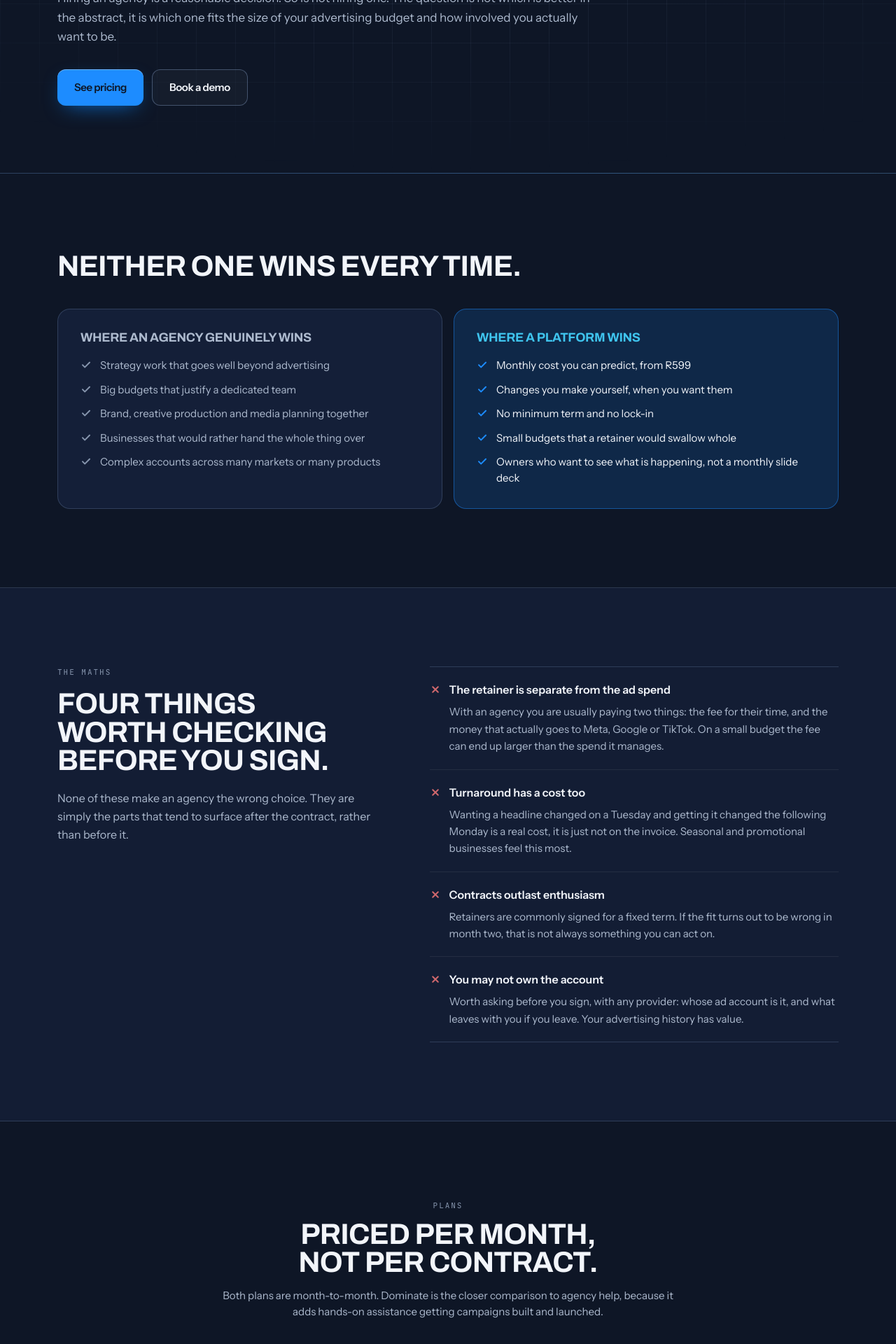
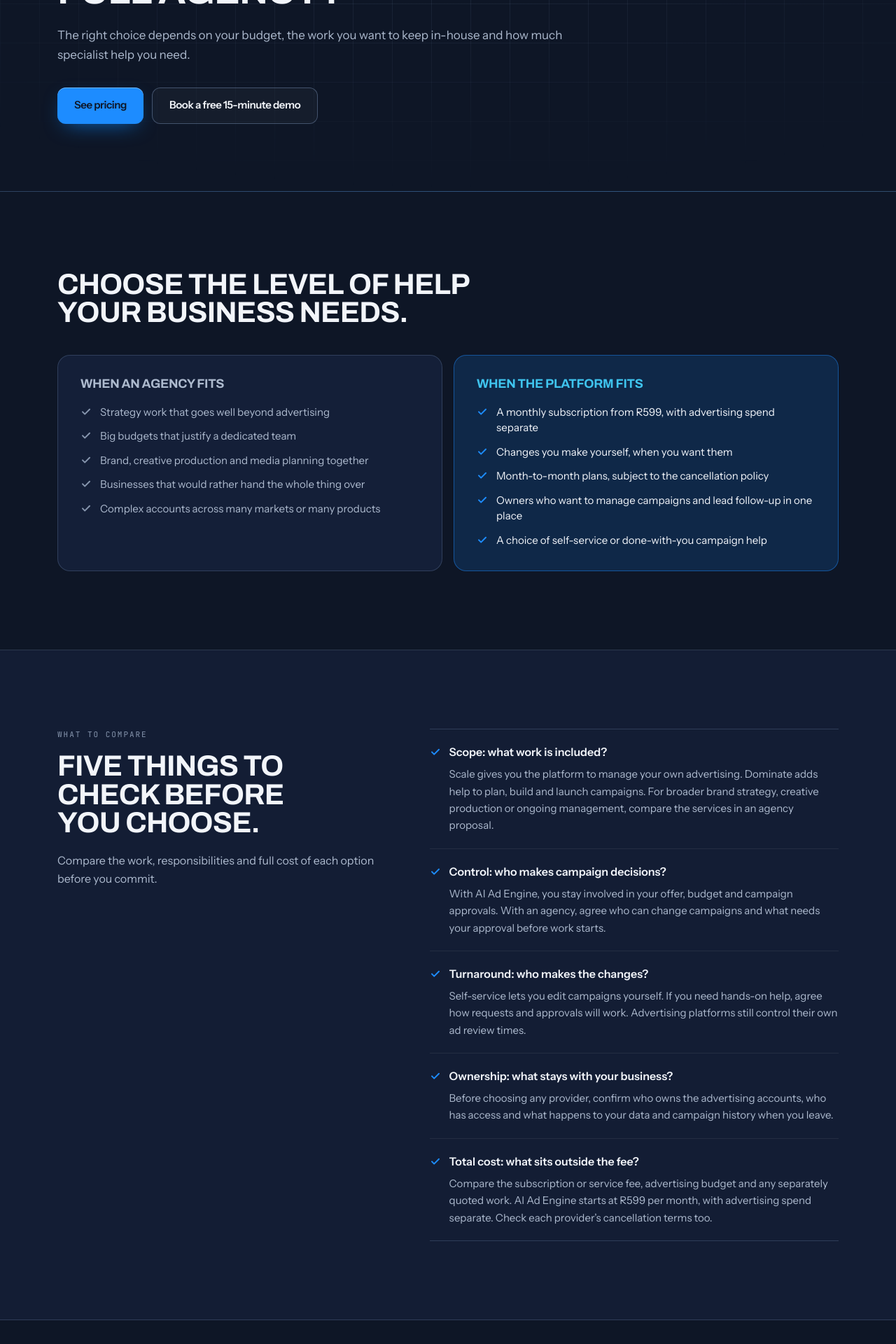
Before and after one commit to atalic2993/AIAdEngine, a Next.js app in the folder web/: page /vs-marketing-agency in a window 1280 px wide. Shown: the part 340-2260 px from the top of the page at 70% size. Built offline with nearby package versions, Linux system fonts and the light colour scheme; no server answers.

Commit message:
copy: rewrite website conversion journeys

```diff
--- a/web/app/book-a-demo/page.tsx
+++ b/web/app/book-a-demo/page.tsx
@@ -11,12 +11,12 @@ import { breadcrumbSchema, graph, webPageSchema } from "@/lib/schema";
 export const metadata: Metadata = {
   title: "Book a demo",
   description:
-    "Book a free walkthrough of AI Ad Engine. Pick a time that suits you. Open to everyone, whether you are already subscribed or still deciding.",
+    "Book a free 15-minute demo of AI Ad Engine. See campaign creation, launch, reporting and lead follow-up, then ask your questions. No payment needed.",
   alternates: { canonical: "/book-a-demo" },
   openGraph: {
     title: "Book a demo of AI Ad Engine",
     description:
-      "A free walkthrough on a call. Pick a time that suits you. No payment needed to book.",
+      "See the full workflow in a free 15-minute screen share. No payment needed and no pressure to subscribe.",
     url: "/book-a-demo",
   },
 };
@@ -26,27 +26,27 @@ const CALENDAR_ID = "O1KPRvwQk4LHi59vYQUT";
 const CALENDAR_URL = `https://api.leadconnectorhq.com/widget/booking/${CALENDAR_ID}`;
 
 const POINTS = [
-  "Free, 30 minutes, on a screen share.",
-  "No payment needed to book, and no pressure to sign up on the call.",
-  "Already subscribed? Use the same slot as your setup session.",
+  "Free 15-minute screen share.",
+  "No payment needed.",
+  "No pressure to subscribe.",
 ];
 
 const AGENDA = [
   {
-    title: "We look at your business",
-    body: "What you sell, who buys it and where they are. Bring your website or your Facebook page if you have one.",
+    title: "Your business brief · 2 minutes",
+    body: "Tell us what you sell, who you want to reach and what you want your advertising to achieve.",
   },
   {
-    title: "We open the platform",
-    body: "A live look at connecting your ad accounts, building a campaign and writing the ads with AI, on a real screen and not a slide deck.",
+    title: "Campaign to launch · 6 minutes",
+    body: "See an example campaign move from a business brief to AI-assisted ads, a budget and the steps to launch.",
   },
   {
-    title: "We talk numbers in Rands",
-    body: "What you would spend on ads, what the subscription costs and whether the whole thing makes sense for you right now.",
+    title: "Reporting and follow-up · 3 minutes",
+    body: "See where to review campaign performance, track new leads and manage the next follow-up.",
   },
   {
-    title: "You decide, or you do not",
-    body: "No pressure to sign up on the call. If it is not a fit we will say so.",
+    title: "Your questions · 4 minutes",
+    body: "Ask about the workflow, plan support or costs, including the advertising budget paid separately from your subscription.",
   },
 ];
 
@@ -59,7 +59,7 @@ export default function BookADemoPage() {
             path: "/book-a-demo",
             name: "Book a demo of AI Ad Engine",
             description:
-              "Book a free walkthrough of AI Ad Engine. Pick a time that suits you. No payment needed to book.",
+              "Book a free 15-minute demo of AI Ad Engine, from business brief to launch, reporting and lead follow-up. No payment needed.",
           }),
           breadcrumbSchema([
             { name: "Home", path: "/" },
@@ -76,11 +76,11 @@ export default function BookADemoPage() {
               <div>
                 <p className="eyebrow">Book a demo</p>
                 <h1 className="display mt-4 text-[clamp(2rem,4.6vw,3.4rem)] uppercase">
-                  See it live before you decide.
+                  See the full workflow in 15 minutes.
                 </h1>
                 <p className="mt-5 max-w-xl text-[17px] leading-relaxed text-muted">
-                  Pick a time and we will walk you through AI Ad Engine on a call, screen shared,
-                  your questions answered.
+                  We will show you how a campaign moves from business brief to launch, reporting
+                  and lead follow-up, then answer your questions.
                 </p>
 
                 <ul className="mt-7 space-y-3">
@@ -143,14 +143,13 @@ export default function BookADemoPage() {
 
             <div className="mt-10 grid gap-4 sm:grid-cols-2">
               <div className="rounded-card border border-line bg-navy-2/70 p-6">
-                <h3 className="text-[16px] font-semibold">Rather not sit through a call?</h3>
+                <h3 className="text-[16px] font-semibold">Prefer a quick preview?</h3>
                 <p className="mt-2 text-[15px] leading-relaxed text-muted">
                   Watch the{" "}
                   <Link href="/#demo" className="text-brand-2 underline underline-offset-4">
                     recorded walkthrough
                   </Link>{" "}
-                  instead. It covers the same ground in under two minutes, and you can email us
-                  anything it does not answer from the{" "}
+                  for an introduction to the platform, then send your questions through the{" "}
                   <Link href="/contact" className="text-brand-2 underline underline-offset-4">
                     contact page
                   </Link>
--- a/web/app/checkout/[plan]/checkout-form.tsx
+++ b/web/app/checkout/[plan]/checkout-form.tsx
@@ -308,8 +308,9 @@ export function CheckoutForm({ plan }: { plan: Plan }) {
       </p>
 
       <p className="text-center text-[11px] text-muted-2">
-        Card details are entered on PayFast, never on this site. Every field is used to build your
-        advertising account.
+        Card details are entered on PayFast. We use your business and contact details to prepare
+        your AI Ad Engine account and contact you about setup. You connect your advertising
+        accounts after receiving your login.
       </p>
     </form>
   );
--- a/web/app/checkout/[plan]/page.tsx
+++ b/web/app/checkout/[plan]/page.tsx
@@ -55,8 +55,8 @@ export default async function CheckoutPage({ params }: PageProps<"/checkout/[pla
               Start {plan.name}
             </h1>
             <p className="mt-2 max-w-md text-[14px] leading-relaxed text-muted">
-              Fill in your details, agree to the terms, then pay securely on PayFast. Your
-              subscription renews monthly until you cancel.
+              Enter your business details, accept the terms and continue to PayFast for secure
+              payment. Your plan renews monthly until cancelled.
             </p>
 
             <div className="mt-6">
@@ -82,6 +82,7 @@ export default async function CheckoutPage({ params }: PageProps<"/checkout/[pla
               <p className="mt-1.5 text-xs text-muted-2">
                 Billed monthly in advance. Month-to-month. Cancel anytime.
               </p>
+              <p className="mt-3 text-[13px] leading-relaxed text-muted">{plan.positioning}</p>
 
               <ul className="mt-4 grid gap-1.5 border-t border-line pt-4">
                 {plan.features.map((feature) => (
--- a/web/app/contact/page.tsx
+++ b/web/app/contact/page.tsx
@@ -8,7 +8,7 @@ import { JsonLd } from "@/components/json-ld";
 import { breadcrumbSchema, graph, webPageSchema } from "@/lib/schema";
 
 const DESCRIPTION =
-  "Contact AI Ad Engine about plans, billing or your account. Email support, or book a free walkthrough if you would rather talk it through.";
+  "Ask AI Ad Engine about the platform, plans, billing or your account. Email your question or book a free 15-minute demo to see the workflow.";
 
 export const metadata: Metadata = {
   title: "Contact",
@@ -48,12 +48,11 @@ export default function ContactPage() {
           <div className="max-w-2xl">
             <p className="eyebrow">Contact</p>
             <h1 className="display mt-4 text-[clamp(1.9rem,5.5vw,3rem)] uppercase">
-              Talk to a human.
+              Get the answer you need.
             </h1>
             <p className="mt-5 text-[16px] leading-relaxed text-muted">
-              You do not need a demo call to sign up, but if something is unclear, ask first or
-              book a walkthrough. We would rather answer a question than have you subscribe to the
-              wrong plan.
+              Ask about the platform, plans, billing or your account. If seeing the workflow
+              would be easier, book a free 15-minute demo.
             </p>
 
             <div className="mt-10 grid gap-4 sm:grid-cols-2">
@@ -63,8 +62,8 @@ export default function ContactPage() {
               >
                 <span className="eyebrow">Book a demo</span>
                 <span className="text-[15px]">
-                  Pick a time and we will walk you through the platform on a call. Free, and you do
-                  not have to be a customer.
+                  See campaign creation, reporting and lead follow-up in a free 15-minute screen
+                  share. No payment needed.
                 </span>
               </Link>
 
@@ -78,9 +77,10 @@ export default function ContactPage() {
                 </span>
               </a>
               <div className="flex min-h-[110px] flex-col justify-between rounded-card border border-line bg-navy-2/70 p-5">
-                <span className="eyebrow">Support hours</span>
+                <span className="eyebrow">Billing or account help</span>
                 <span className="text-[15px] text-muted">
-                  Monday to Friday, South African time.
+                  Email your question with the address you used at checkout and your payment
+                  reference, if available.
                 </span>
               </div>
 
--- a/web/app/vs-marketing-agency/page.tsx
+++ b/web/app/vs-marketing-agency/page.tsx
@@ -2,7 +2,7 @@ import type { Metadata } from "next";
 import Link from "next/link";
 import { SiteHeader } from "@/components/site-header";
 import { SiteFooter } from "@/components/site-footer";
-import { ButtonLink, Check, Container, Cross, Section } from "@/components/ui";
+import { ButtonLink, Check, Container, Section } from "@/components/ui";
 import { JsonLd } from "@/components/json-ld";
 import { CHANNELS } from "@/lib/channels";
 import { PLAN_LIST, RESULTS_DISCLAIMER, SPEND_DISCLOSURE } from "@/lib/plans";
@@ -12,7 +12,7 @@ import { absoluteUrl } from "@/lib/site";
 const PATH = "/vs-marketing-agency";
 
 const DESCRIPTION =
-  "What a marketing agency retainer actually buys, what it does not, and where a self-service advertising platform is the better fit for a South African small business.";
+  "Compare advertising software, guided support and a full marketing agency for your South African business. Consider scope, control, turnaround, ownership and total cost.";
 
 export const metadata: Metadata = {
   title: "Marketing Agency Alternative in South Africa",
@@ -31,7 +31,7 @@ export const metadata: Metadata = {
  */
 const HONEST = [
   {
-    heading: "Where an agency genuinely wins",
+    heading: "When an agency fits",
     kind: "agency" as const,
     points: [
       "Strategy work that goes well beyond advertising",
@@ -42,34 +42,38 @@ const HONEST = [
     ],
   },
   {
-    heading: "Where a platform wins",
+    heading: "When the platform fits",
     kind: "platform" as const,
     points: [
-      "Monthly cost you can predict, from R599",
+      "A monthly subscription from R599, with advertising spend separate",
       "Changes you make yourself, when you want them",
-      "No minimum term and no lock-in",
-      "Small budgets that a retainer would swallow whole",
-      "Owners who want to see what is happening, not a monthly slide deck",
+      "Month-to-month plans, subject to the cancellation policy",
+      "Owners who want to manage campaigns and lead follow-up in one place",
+      "A choice of self-service or done-with-you campaign help",
     ],
   },
 ];
 
 const COSTS = [
   {
-    title: "The retainer is separate from the ad spend",
-    body: "With an agency you are usually paying two things: the fee for their time, and the money that actually goes to Meta, Google or TikTok. On a small budget the fee can end up larger than the spend it manages.",
+    title: "Scope: what work is included?",
+    body: "Scale gives you the platform to manage your own advertising. Dominate adds help to plan, build and launch campaigns. For broader brand strategy, creative production or ongoing management, compare the services in an agency proposal.",
   },
   {
-    title: "Turnaround has a cost too",
-    body: "Wanting a headline changed on a Tuesday and getting it changed the following Monday is a real cost, it is just not on the invoice. Seasonal and promotional businesses feel this most.",
+    title: "Control: who makes campaign decisions?",
+    body: "With AI Ad Engine, you stay involved in your offer, budget and campaign approvals. With an agency, agree who can change campaigns and what needs your approval before work starts.",
   },
   {
-    title: "Contracts outlast enthusiasm",
-    body: "Retainers are commonly signed for a fixed term. If the fit turns out to be wrong in month two, that is not always something you can act on.",
+    title: "Turnaround: who makes the changes?",
+    body: "Self-service lets you edit campaigns yourself. If you need hands-on help, agree how requests and approvals will work. Advertising platforms still control their own ad review times.",
   },
   {
-    title: "You may not own the account",
-    body: "Worth asking before you sign, with any provider: whose ad account is it, and what leaves with you if you leave. Your advertising history has value.",
+    title: "Ownership: what stays with your business?",
+    body: "Before choosing any provider, confirm who owns the advertising accounts, who has access and what happens to your data and campaign history when you leave.",
+  },
+  {
+    title: "Total cost: what sits outside the fee?",
+    body: "Compare the subscription or service fee, advertising budget and any separately quoted work. AI Ad Engine starts at R599 per month, with advertising spend separate. Check each provider’s cancellation terms too.",
   },
 ];
 
@@ -77,12 +81,12 @@ const FAQS = [
   {
     question: "Is AI Ad Engine a marketing agency?",
     answer:
-      "No. AI Ad Engine is an advertising platform. The Scale plan is primarily self-service. The Dominate plan adds Done-With-You campaign assistance, priority onboarding and support, which is help using the platform rather than an agency retainer.",
+      "AI Ad Engine is an advertising and lead-management platform. Scale is self-service. Dominate adds done-with-you campaign setup, help building and launching campaigns, priority onboarding and priority support. You stay involved in campaign decisions; it is not a full agency retainer.",
   },
   {
     question: "How much does a marketing agency cost in South Africa?",
     answer:
-      "It varies widely by agency, scope and budget size, and is usually quoted per client rather than published. What is consistent is the structure: a monthly fee for the agency, plus your advertising spend on top. AI Ad Engine plans start at R599 a month, with advertising spend still separate.",
+      "Ask for a quote based on the work you need, then check whether advertising spend, creative production and other services are included. AI Ad Engine plans start at R599 a month, with advertising spend separate.",
   },
   {
     question: "Should I leave my agency?",
@@ -126,14 +130,13 @@ export default function VsMarketingAgencyPage() {
           <div className="rule-grid pointer-events-none absolute inset-0" aria-hidden="true" />
           <Container className="relative py-16 sm:py-24">
             <div className="max-w-3xl">
-              <p className="eyebrow">Platform or agency</p>
+              <p className="eyebrow">Compare your options</p>
               <h1 className="display mt-4 text-[clamp(2rem,5.2vw,3.4rem)] uppercase">
-                What a retainer buys, and what it does not.
+                Software, guided support or a full agency?
               </h1>
               <p className="mt-6 text-[17px] leading-relaxed text-muted">
-                Hiring an agency is a reasonable decision. So is not hiring one. The question is
-                not which is better in the abstract, it is which one fits the size of your
-                advertising budget and how involved you actually want to be.
+                The right choice depends on your budget, the work you want to keep in-house and
+                how much specialist help you need.
               </p>
 
               <div className="mt-8 flex flex-wrap gap-3">
@@ -141,7 +144,7 @@ export default function VsMarketingAgencyPage() {
                   See pricing
                 </ButtonLink>
                 <ButtonLink href="/book-a-demo" size="lg" variant="ghost">
-                  Book a demo
+                  Book a free 15-minute demo
                 </ButtonLink>
               </div>
             </div>
@@ -151,7 +154,7 @@ export default function VsMarketingAgencyPage() {
         <Section className="border-b border-line">
           <Container>
             <h2 className="display max-w-3xl text-[clamp(1.7rem,4vw,2.6rem)] uppercase">
-              Neither one wins every time.
+              Choose the level of help your business needs.
             </h2>
             <div className="mt-10 grid gap-4 lg:grid-cols-2">
               {HONEST.map((column) => {
@@ -195,13 +198,13 @@ export default function VsMarketingAgencyPage() {
           <Container>
             <div className="grid gap-10 lg:grid-cols-[minmax(0,0.8fr)_minmax(0,1fr)] lg:gap-16">
               <div>
-                <p className="eyebrow">The maths</p>
+                <p className="eyebrow">What to compare</p>
                 <h2 className="display mt-4 text-[clamp(1.7rem,4vw,2.6rem)] uppercase">
-                  Four things worth checking before you sign.
+                  Five things to check before you choose.
                 </h2>
                 <p className="mt-5 text-[16px] leading-relaxed text-muted">
-                  None of these make an agency the wrong choice. They are simply the parts that
-                  tend to surface after the contract, rather than before it.
+                  Compare the work, responsibilities and full cost of each option before you
+                  commit.
                 </p>
               </div>
 
@@ -209,7 +212,7 @@ export default function VsMarketingAgencyPage() {
                 {COSTS.map((cost) => (
                   <div key={cost.title} className="py-5">
                     <h3 className="flex items-start gap-3 text-[16px] font-semibold">
-                      <Cross className="mt-1 text-warn/80" />
+                      <Check className="mt-1 text-brand" />
                       {cost.title}
                     </h3>
                     <p className="mt-2 pl-7 text-[15px] leading-relaxed text-muted">{cost.body}</p>
@@ -225,11 +228,11 @@ export default function VsMarketingAgencyPage() {
             <div className="mx-auto max-w-2xl text-center">
               <p className="eyebrow">Plans</p>
               <h2 className="display mt-3 text-[clamp(1.7rem,4vw,2.6rem)] uppercase">
-                Priced per month, not per contract.
+                Choose self-service or guided support.
               </h2>
               <p className="mt-4 text-[15px] text-muted">
-                Both plans are month-to-month. Dominate is the closer comparison to agency help,
-                because it adds hands-on assistance getting campaigns built and launched.
+                Both plans include the platform on a month-to-month subscription. Choose Scale
+                to run campaigns yourself or Dominate for hands-on help to plan, build and launch.
               </p>
             </div>
 
--- a/web/app/welcome/page.tsx
+++ b/web/app/welcome/page.tsx
@@ -4,6 +4,7 @@ import { SiteFooter } from "@/components/site-footer";
 import { ButtonLink, Check, Container } from "@/components/ui";
 import { LogoLockup } from "@/components/brand";
 import { PLANS, isPlanId } from "@/lib/plans";
+import { DELIVERY_PROMISE } from "@/lib/business";
 import { PurchaseTracking } from "./purchase-tracking";
 import { hasDurableStore, wasRemembered } from "@/lib/idempotency";
 import { confirmationKey } from "@/lib/payfast";
@@ -15,20 +16,24 @@ export const metadata: Metadata = {
 
 const STEPS = [
   {
-    title: "Check your inbox",
-    body: "Your payment confirmation is on its way to the email address you used at checkout. If it is not there in a few minutes, check spam.",
+    title: "Payment confirmation",
+    body: "Your confirmation email is your receipt. Check the email address you used at checkout, including the spam folder. Payment confirmation is separate from your account login.",
   },
   {
-    title: "We build your account",
-    body: "Using the details you gave us at checkout, our team sets up your own AI Ad Engine account and emails you the login.",
+    title: "We prepare your account",
+    body: "After payment, our team uses your checkout details to prepare your AI Ad Engine account for the plan you selected.",
+  },
+  {
+    title: "Receive your login details",
+    body: DELIVERY_PROMISE,
   },
   {
     title: "Connect your advertising accounts",
-    body: "Facebook and Instagram, Google, TikTok. Connect the ones you already use. You only do this once.",
+    body: "Once you can log in, connect the relevant Meta, Google or TikTok advertising accounts for the channels you want to use.",
   },
   {
-    title: "Launch your first campaign",
-    body: "Set a daily budget in Rands, approve the ad, go live. Then watch leads and spend from your dashboard.",
+    title: "Build and launch your first campaign",
+    body: "Use the support included in your selected plan: Scale is self-service; Dominate adds hands-on help to plan, build and launch. Choose your budget, review the ads and submit your campaign for the advertising platform’s review.",
   },
 ];
 
@@ -64,12 +69,15 @@ export default async function WelcomePage({ searchParams }: PageProps<"/welcome"
               <Check className="size-8 text-brand-2" />
             </span>
 
-            <p className="eyebrow mt-7">Payment received</p>
+            <p className="eyebrow mt-7">{confirmed ? "Payment received" : "After checkout"}</p>
             <h1 className="display mx-auto mt-4 max-w-4xl text-[clamp(2rem,6vw,3.6rem)] uppercase">
               Welcome to AI Ad Engine.
             </h1>
             <p className="mx-auto mt-5 max-w-lg text-[17px] leading-relaxed text-muted">
-              You are in. Your subscription is active and our team is building your account now.
+              {confirmed
+                ? "Your payment has been received. Our team will prepare your AI Ad Engine account."
+                : "Once your payment is confirmed, our team will prepare your AI Ad Engine account. Your confirmation email is your receipt."}{" "}
+              {DELIVERY_PROMISE}
             </p>
 
             {plan ? (
@@ -95,7 +103,7 @@ export default async function WelcomePage({ searchParams }: PageProps<"/welcome"
 
             <div className="mt-9 flex flex-wrap justify-center gap-3">
               <ButtonLink href="/book-a-demo" size="lg">
-                Book your setup call
+                Book a free 15-minute demo
               </ButtonLink>
               <ButtonLink href="#next" variant="ghost" size="lg">
                 What happens next
@@ -112,7 +120,7 @@ export default async function WelcomePage({ searchParams }: PageProps<"/welcome"
               />
             ) : (
               <p className="mt-6 text-sm text-muted-2">
-                A confirmation email is on its way to the address you used at checkout.
+                Check the email address you used at checkout for your payment confirmation.
               </p>
             )}
           </Container>
@@ -138,7 +146,7 @@ export default async function WelcomePage({ searchParams }: PageProps<"/welcome"
           </ol>
 
           <div className="mt-10 rounded-card border border-line bg-navy-2/70 p-6">
-            <h2 className="text-[16px] font-semibold">Need a hand right now?</h2>
+            <h2 className="text-[16px] font-semibold">Need help with your account?</h2>
             <p className="mt-2 text-[15px] leading-relaxed text-muted">
               Reply to your welcome email or use the{" "}
               <Link href="/contact" className="text-brand-2 underline underline-offset-4">
```
